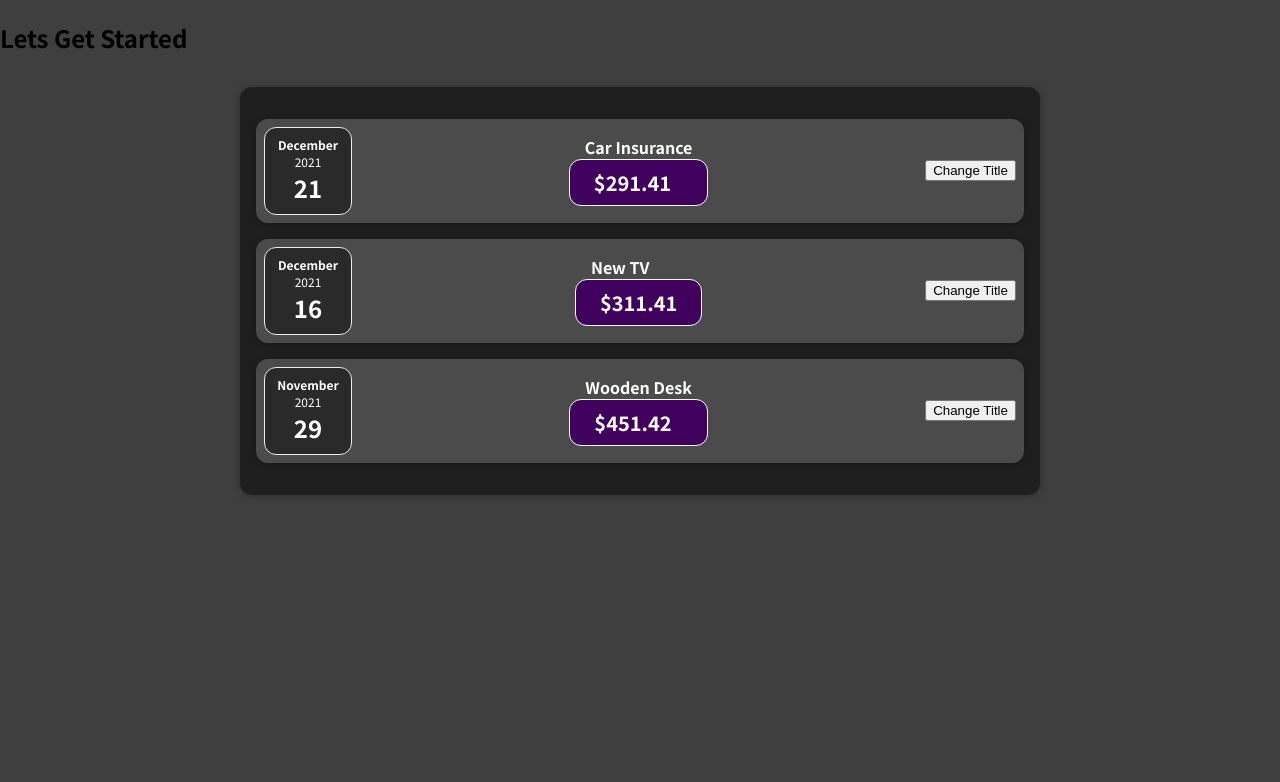
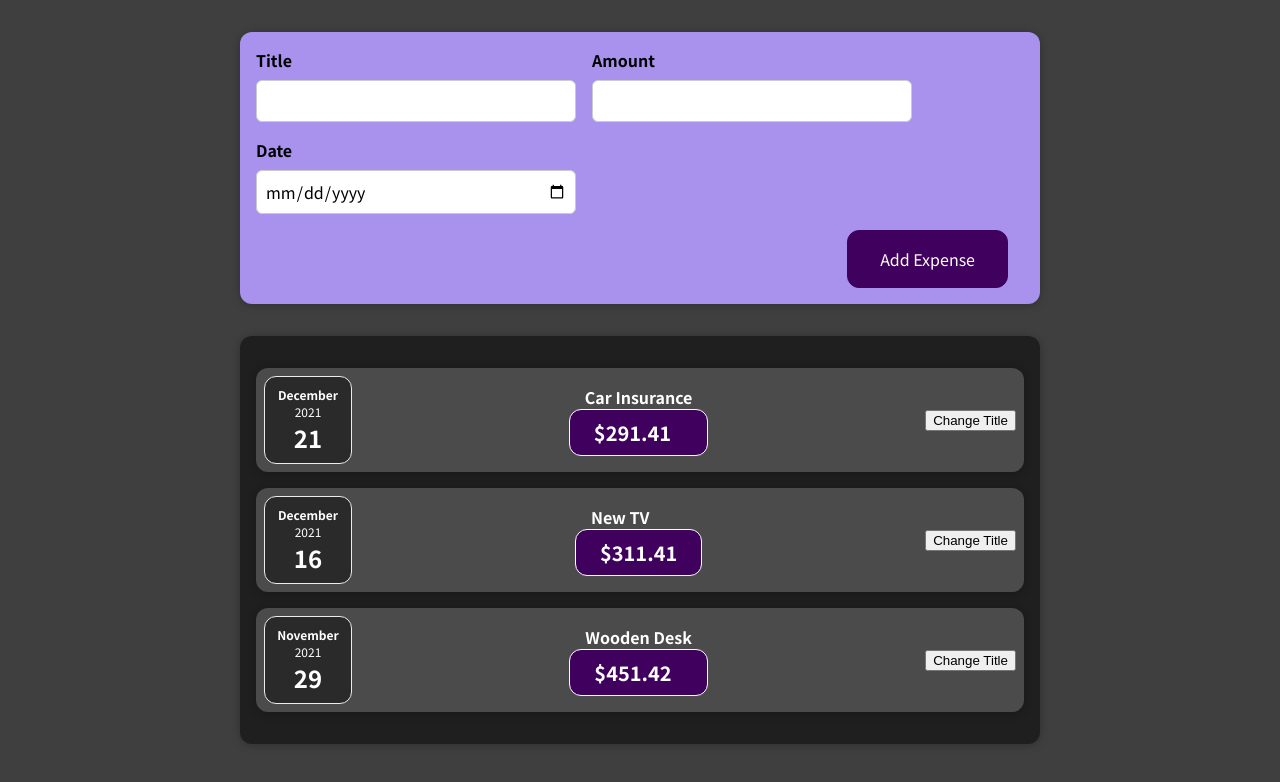
Before and after one commit to clopst/react-complete-guide, a React (Create React App) app: page / in a window 1280 px wide. Shown: the top 782 px of the page. Built offline with nearby package versions, Linux system fonts and the light colour scheme.

Commit message:
create new expense form

```diff
--- a/src/App.js
+++ b/src/App.js
@@ -1,19 +1,20 @@
-import { Expenses } from './components/Expenses/Expenses';
+import { Expenses } from "./components/Expenses/Expenses";
+import { NewExpense } from "./components/NewExpense/NewExpense";
 
 export const App = () => {
   const expenses = [
     {
-      title: 'Car Insurance',
+      title: "Car Insurance",
       amount: 291.41,
       date: new Date(2021, 11, 21),
     },
     {
-      title: 'New TV',
+      title: "New TV",
       amount: 311.41,
       date: new Date(2021, 11, 16),
     },
     {
-      title: 'Wooden Desk',
+      title: "Wooden Desk",
       amount: 451.42,
       date: new Date(2021, 10, 29),
     },
@@ -21,7 +22,7 @@ export const App = () => {
 
   return (
     <div>
-      <h2>Lets Get Started</h2>
+      <NewExpense />
       <Expenses items={expenses} />
     </div>
   );
--- /dev/null
+++ b/src/components/NewExpense/ExpenseForm.css
@@ -0,0 +1,26 @@
+.new-expense__controls {
+  display: flex;
+  flex-wrap: wrap;
+  gap: 1rem;
+  margin-bottom: 1rem;
+  text-align: left;
+}
+
+.new-expense__control label {
+  font-weight: bold;
+  margin-bottom: 0.5rem;
+  display: block;
+}
+
+.new-expense__control input {
+  font: inherit;
+  padding: 0.5rem;
+  border-radius: 6px;
+  border: 1px solid #ccc;
+  width: 20rem;
+  max-width: 100%;
+}
+
+.new-expense__actions {
+  text-align: right;
+}
--- /dev/null
+++ b/src/components/NewExpense/ExpenseForm.js
@@ -0,0 +1,28 @@
+import "./ExpenseForm.css";
+
+export const ExpenseForm = () => {
+  return (
+    <form>
+      <div className="new-expense__controls">
+        <div className="new-expense__control">
+          <label>Title</label>
+          <input type="text" />
+        </div>
+
+        <div className="new-expense__control">
+          <label>Amount</label>
+          <input type="number" min={0.01} step={0.01} />
+        </div>
+
+        <div className="new-expense__control">
+          <label>Date</label>
+          <input type="date" min="2019-01-01" max="2022-12-31" />
+        </div>
+      </div>
+
+      <div className="new-expense__actions">
+        <button type="submit">Add Expense</button>
+      </div>
+    </form>
+  );
+};
--- /dev/null
+++ b/src/components/NewExpense/NewExpense.css
@@ -0,0 +1,38 @@
+.new-expense {
+  background-color: #a892ee;
+  padding: 1rem;
+  margin: 2rem auto;
+  width: 50rem;
+  max-width: 95%;
+  border-radius: 12px;
+  text-align: center;
+  box-shadow: 0 1px 8px rgba(0, 0, 0, 0.25);
+}
+
+.new-expense button {
+  font: inherit;
+  cursor: pointer;
+  padding: 1rem 2rem;
+  border: 1px solid #40005d;
+  background-color: #40005d;
+  color: white;
+  border-radius: 12px;
+  margin-right: 1rem;
+}
+
+.new-expense button:hover,
+.new-expense button:active {
+  background-color: #510674;
+  border-color: #510674;
+}
+
+.new-expense button.alternative {
+  color: #220131;
+  border-color: transparent;
+  background-color: transparent;
+}
+
+.new-expense button.alternative:hover,
+.new-expense button.alternative:active {
+  background-color: #ddb3f8;
+}
--- /dev/null
+++ b/src/components/NewExpense/NewExpense.js
@@ -0,0 +1,10 @@
+import { ExpenseForm } from "./ExpenseForm";
+import "./NewExpense.css";
+
+export const NewExpense = () => {
+  return (
+    <div className="new-expense">
+      <ExpenseForm />
+    </div>
+  );
+};
```
